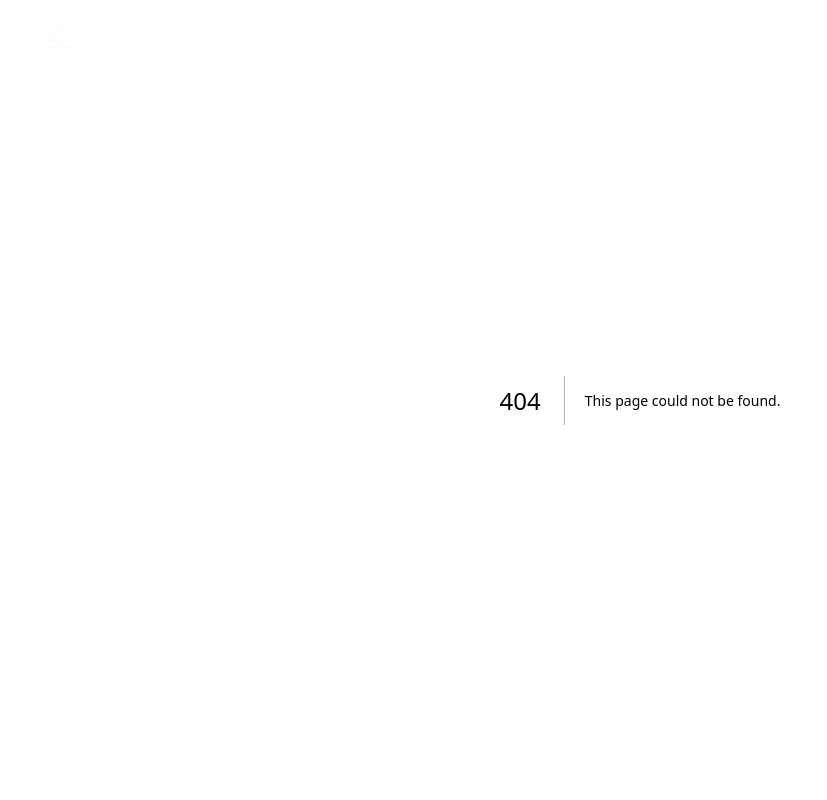
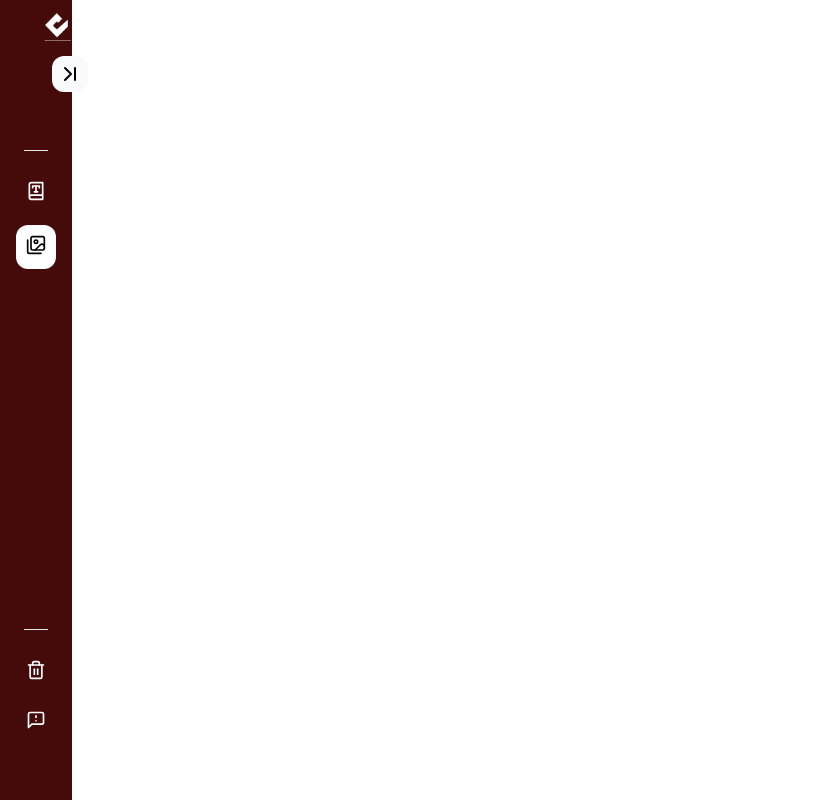
Before and after one commit to chickzilla/her-feeling-client, a Next.js app: page /image in a window 1280 px wide. Before the commit this address had no page. Shown: the whole page, without its empty margins (0-827 px from the left). Built offline with nearby package versions, Linux system fonts and the light colour scheme.

Commit message:
feat: dashboard navbar

```diff
--- /dev/null
+++ b/src/app/(board)/image/page.tsx
@@ -0,0 +1,3 @@
+export default function BoardImagePage() {
+  return <main className="min-h-screen bg-black"></main>;
+}
--- /dev/null
+++ b/src/app/(board)/layout.tsx
@@ -0,0 +1,12 @@
+import NavbarDashBoard from "@/components/navbar/dashboard/navbar-dashboard";
+
+export default function Layout({ children }: { children: React.ReactNode }) {
+  return (
+    <>
+      <div className="flex">
+        <NavbarDashBoard />
+        {children}
+      </div>
+    </>
+  );
+}
--- /dev/null
+++ b/src/app/(board)/text/page.tsx
@@ -0,0 +1,3 @@
+export default function BoardTextPage() {
+  return <main className="min-h-screen bg-black"></main>;
+}
--- a/src/components/banner/textArea.tsx
+++ b/src/components/banner/textArea.tsx
@@ -1,10 +1,12 @@
 "use client";
 import { Textarea } from "@/components/ui/textarea";
 import { useState, useEffect } from "react";
+import { useRouter } from "next/navigation";
 
 export default function TextArea() {
   const [message, setMessage] = useState<string>("");
   const [isText, setIsText] = useState<boolean>(false);
+  const router = useRouter();
 
   useEffect(() => {
     if (message.length > 0) {
@@ -17,9 +19,10 @@ export default function TextArea() {
     <div className="mt-44 move-up-delay-2 w-[60vw] flex justify-center items-center text-center space-x-10">
       <Textarea
         placeholder="Enter her message here!"
-        className="bg-white bg-opacity-70 rounded-3xl p-5"
+        className="bg-white bg-opacity-70 rounded-3xl p-5 "
         value={message}
         onChange={(e) => setMessage(e.target.value)}
+        style={{ resize: "none" }}
       />
       <button
         className={`bg-black text-white py-5 px-5 rounded-2xl font-normal
@@ -30,6 +33,7 @@ export default function TextArea() {
          }
           `}
         disabled={!isText}
+        onClick={() => router.push("/board")}
       >
         Get Start
       </button>
--- /dev/null
+++ b/src/components/navbar/dashboard/navbar-dashboard.tsx
@@ -0,0 +1,99 @@
+"use client";
+
+import {
+  ChevronLast,
+  ChevronFirst,
+  Home,
+  FileSearch,
+  Folders,
+  Radio,
+  FilePlus,
+  Trash2,
+  MessageSquareWarning,
+  BookType,
+  Images,
+} from "lucide-react";
+import { useEffect, useState } from "react";
+import Image from "next/image";
+import NavbarItem from "./navbar-item";
+import { usePathname } from "next/navigation";
+
+export default function NavbarDashBoard() {
+  const [expanded, setExpanded] = useState(false);
+  useEffect(() => {
+    const expandedDefault =
+      typeof window !== "undefined"
+        ? localStorage.getItem("navbarExpanded")
+        : "false";
+    setExpanded(expandedDefault === "true");
+  });
+  const pathname = usePathname();
+  return (
+    <aside className="h-screen bg-red-950 flex-none sticky top-0 pt-10">
+      <button
+        onClick={() => {
+          localStorage.setItem("navbarExpanded", String(!expanded));
+          setExpanded((curr) => !curr);
+        }}
+        className="p-1.5 rounded-xl bg-gray-50 hover:bg-gray-100 absolute -right-4 top-14"
+      >
+        {expanded ? <ChevronFirst /> : <ChevronLast />}
+      </button>
+      <nav
+        className={`h-full flex flex-col max-w-60 justify-between overflow-x-hidden transition-all overflow-y-hidden no-scrollbar py-14 ${
+          expanded ? "px-10" : "px-4"
+        }`}
+      >
+        <div className="flex flex-col justify-between items-center gap-3.5 px-2">
+          <span
+            className={`text-white text-sm text-center font-semibold overflow-hidden text-nowrap ${
+              expanded ? "w-full" : "w-0"
+            }`}
+          >
+            Tell us by
+          </span>
+          <hr className="w-full bg-white my-5" />
+        </div>
+        <ul className="flex-1 flex gap-2.5 flex-col">
+          <NavbarItem
+            icon={<BookType size={20} />}
+            text="Text"
+            expanded={expanded}
+            active={pathname.startsWith("/text")}
+            href="/text"
+          />
+          <NavbarItem
+            icon={<Images size={20} />}
+            text="Image"
+            active={pathname.startsWith("/image")}
+            href="/image"
+            expanded={expanded}
+          />
+        </ul>
+
+        <div className="flex flex-col">
+          <div className="px-2">
+            <hr className="w-full bg-white my-5" />
+          </div>
+
+          <ul className="flex-1 flex gap-1.5 flex-col">
+            <NavbarItem
+              icon={<Trash2 size={20} />}
+              text="ถังขยะ"
+              expanded={expanded}
+              active={pathname.startsWith("/trash")}
+              href="/trash"
+            />
+            <NavbarItem
+              icon={<MessageSquareWarning size={20} />}
+              text="แจ้งปัญหา"
+              expanded={expanded}
+              active={pathname.startsWith("/report")}
+              href="/report"
+            />
+          </ul>
+        </div>
+      </nav>
+    </aside>
+  );
+}
--- /dev/null
+++ b/src/components/navbar/dashboard/navbar-item.tsx
@@ -0,0 +1,44 @@
+import Link from "next/link";
+
+export default function NavbarItem({
+  icon,
+  text,
+  active,
+  expanded,
+  href,
+}: {
+  icon: React.ReactNode;
+  text: string;
+  active?: boolean;
+  expanded: boolean;
+  href: string;
+}) {
+  return (
+    <Link href={href}>
+      <li
+        className={`relative rounded-xl flex items-center py-2.5 px-2.5 justify-center cursor-pointer transition-colors group ${
+          active
+            ? "bg-white text-red"
+            : "hover:bg-white text-white  hover:text-black"
+        }`}
+      >
+        <div className="flex-initial h-6">{icon}</div>
+        <span
+          className={`overflow-hidden transition-all font-medium font-inter ${
+            expanded ? "w-60 ml-2.5" : "hidden"
+          }`}
+        >
+          {text}
+        </span>
+
+        {!expanded && (
+          <div
+            className={`absolute left-full rounded-md px-2 py-1 ml-6 bg-indigo-100 text-indigo-800 text-sm invisible opacity-20 -translate-x-3 transition-all group-hover:visible group-hover:opacity-100 group-hover:translate-x-0`}
+          >
+            {text}
+          </div>
+        )}
+      </li>
+    </Link>
+  );
+}
--- a/src/components/navbar/navbar.tsx
+++ b/src/components/navbar/navbar.tsx
@@ -1,9 +1,11 @@
 import Image from "next/image";
+import NavbarMiddleItem from "./navbar_middle_item";
 
 export default function Navbar() {
   return (
-    <nav className="fixed top-0 w-screen h-16 flex flex-row px-8 items-center z-50">
-      <div className="text-white text-center items-center font-bold flex flex-row fade-in">
+    <nav className="fixed top-0 w-screen h-16 px-8 items-center z-50">
+      <div className="text-white text-center items-center font-bold flex flex-row fade-in justify-between">
+        <div className="flex flex-row items-center">
           <Image
             alt="her feeling"
             src="/images/logo/logo_white.png"
@@ -12,6 +14,10 @@ export default function Navbar() {
           />
           <div>HERFEEL</div>
         </div>
+
+        <NavbarMiddleItem />
+        <div>Login</div>
+      </div>
     </nav>
   );
 }
--- /dev/null
+++ b/src/components/navbar/navbar_middle_item.tsx
@@ -0,0 +1,17 @@
+"use client";
+import { useRouter } from "next/navigation";
+
+export default function NavbarMiddleItem() {
+  const router = useRouter();
+  return (
+    <div className="text-white text-center items-center font-light flex flex-row fade-in space-x-7">
+      <div className="hover:cursor-pointer">Forum</div>
+      <div
+        className="hover:cursor-pointer"
+        onClick={() => router.push("/text")}
+      >
+        Board
+      </div>
+    </div>
+  );
+}
```
Lines whose indentation alone changed are shown as unchanged.
